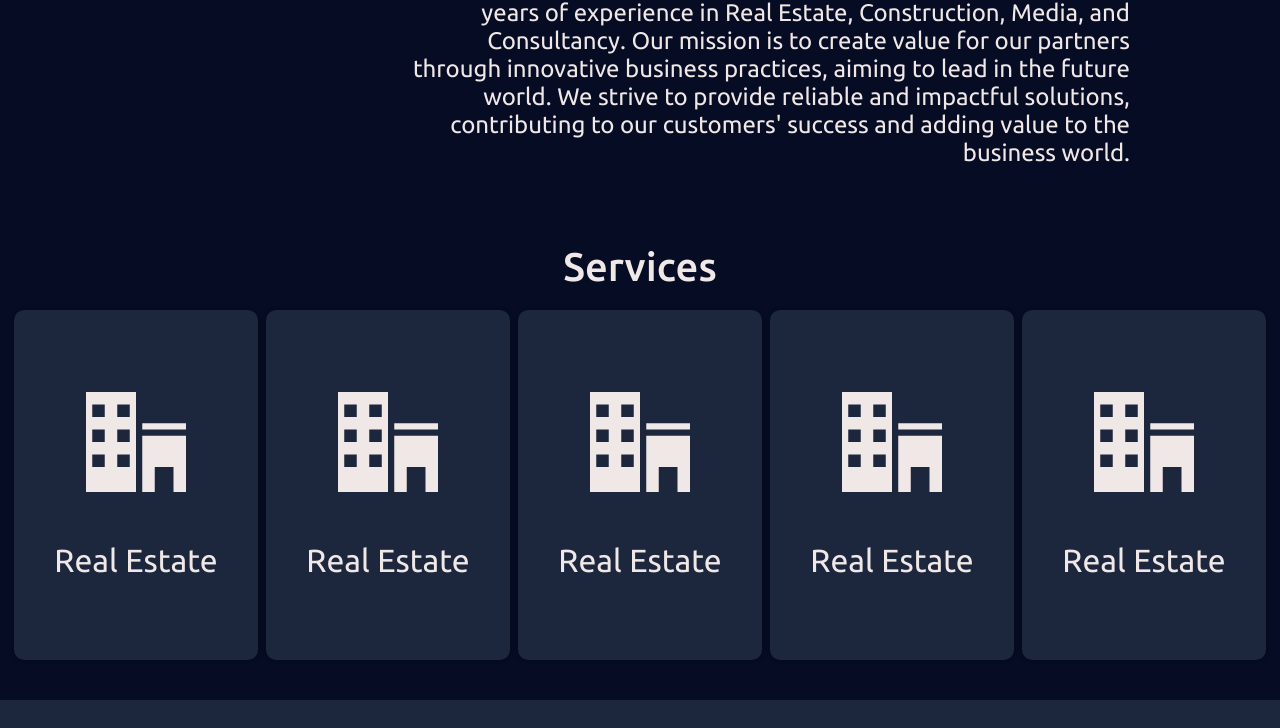
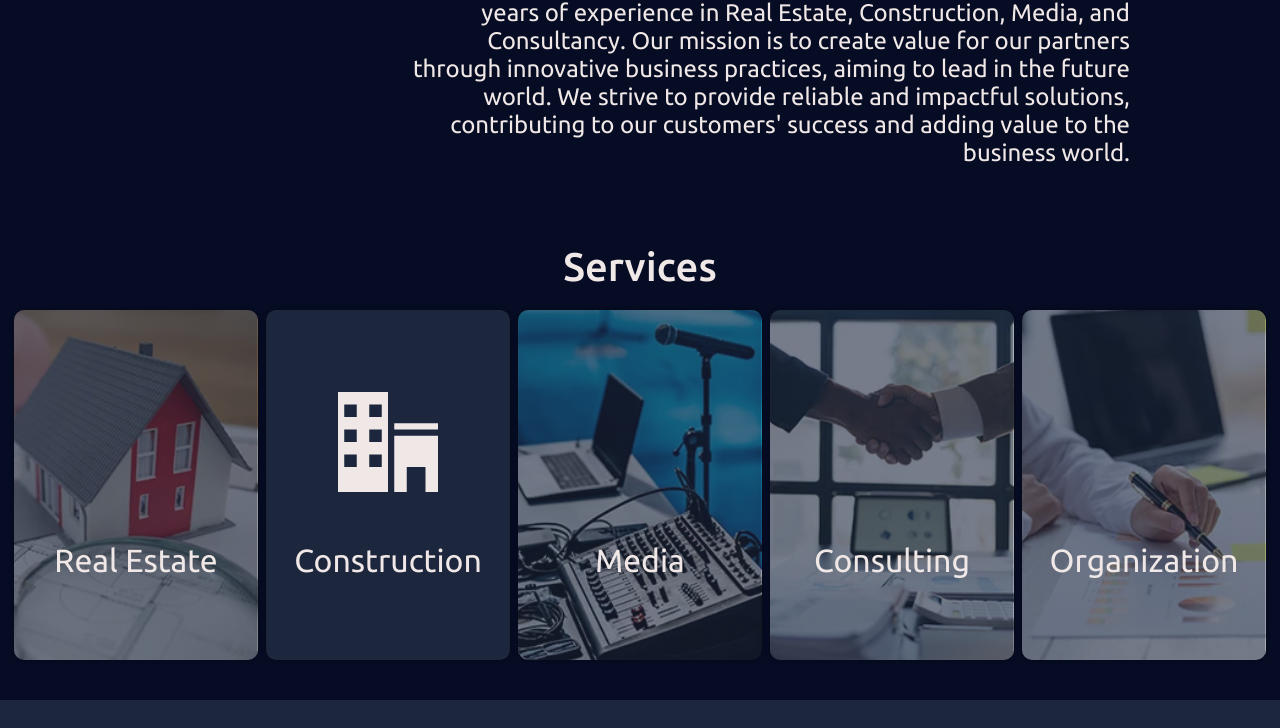
Before and after one commit to sekerhalithamza/yediyildizgo, a website: page src/index.html in a window 1280 px wide. Shown: the part 952-1680 px from the top of the page. Drawn offline with nearby package versions, Linux system fonts and the light colour scheme; files that its build step writes are made by us from their sources.

Commit message:
update: section-topics container bg's

```diff
--- a/src/index.html
+++ b/src/index.html
@@ -31,12 +31,7 @@
     </header>
     <main class="main">
       <section class="section section-hero">
-        <video
-          src="assets/background.mp4"
-          class="section-hero--bg"
-          autoplay
-          loop
-          muted></video>
+        <video src="assets/background.mp4" class="section-hero--bg" autoplay loop muted></video>
         <h1 class="section-hero--title heading-primary">
           <span class="brand">YEDİYILDIZ</span><br /><span
             class="text"
@@ -51,9 +46,7 @@
         >
       </section>
       <section class="section section-about">
-        <h2
-          class="section-about--title heading-secondary text"
-          data-language="HAKKIMIZDA">
+        <h2 class="section-about--title heading-secondary text" data-language="HAKKIMIZDA">
           About YEDİYILDIZ
         </h2>
         <div class="section-about__container">
@@ -65,105 +58,82 @@
           <p
             class="section-about__container--text text"
             data-language="Istanbul'da 2009 yılında kurulan Yediyıldız Girişim Ofisi, Gayrimenkul, İnşaat, Medya ve Danışmanlık alanlarında 28 yıllık deneyime sahiptir. Misyonumuz, yenilikçi iş uygulamalarıyla ortaklarımız için değer yaratmaktır; geleceğin dünyasında öncü olmayı hedefliyoruz. Güvenilir ve etkili çözümler sunarak müşterilerimizin başarısına katkı sağlamak ve iş dünyasına değer katmak için çaba gösteriyoruz.">
-            Established in Istanbul in 2009, Yediyıldız Girişim Office boasts 28
-            years of experience in Real Estate, Construction, Media, and
-            Consultancy. Our mission is to create value for our partners through
-            innovative business practices, aiming to lead in the future world.
-            We strive to provide reliable and impactful solutions, contributing
-            to our customers' success and adding value to the business world.
+            Established in Istanbul in 2009, Yediyıldız Girişim Office boasts 28 years of experience
+            in Real Estate, Construction, Media, and Consultancy. Our mission is to create value for
+            our partners through innovative business practices, aiming to lead in the future world.
+            We strive to provide reliable and impactful solutions, contributing to our customers'
+            success and adding value to the business world.
           </p>
         </div>
       </section>
       <section class="section section-topics">
-        <h2
-          class="section-topics--title heading-secondary text"
-          data-language="Servislerimiz">
+        <h2 class="section-topics--title heading-secondary text" data-language="Servislerimiz">
           Services
         </h2>
         <div class="section-topics__content">
           <div class="section-topics__content--card card">
-            <div class="card__side card__side--front">
-              <p
-                class="card__side--front--title text"
-                data-language="Gayrimenkul">
-                Real Estate
-              </p>
+            <div class="card__side card__side--front real-estate">
+              <p class="card__side--front--title text" data-language="Gayrimenkul">Real Estate</p>
+              <svg><use xlink:href="assets/sprite.svg#key"></use></svg>
+            </div>
+            <div
+              class="card__side card__side--back text"
+              data-language="Alıcılar ve satıcılar için hızlı gayrimenkul çözümleri. Yüksek etki reklamlar, hedefe yönelik portföyler daha hızlı bağlantı sağlar. Kapsamlı veritabanımızla zaman kazanın. Gayrimenkul ihtiyaçlarınız için bize güvenin.">
+              Buyers & sellers, swift property solutions. High-impact ads, targeted portfolios
+              connect faster. Save time with our comprehensive database. Trust us for your property
+              needs.
+            </div>
+          </div>
+          <div class="section-topics__content--card card">
+            <div class="card__side card__side--front construction">
+              <p class="card__side--front--title text" data-language="İnşaat">Construction</p>
               <svg><use xlink:href="assets/sprite.svg#office"></use></svg>
             </div>
             <div
               class="card__side card__side--back text"
               data-language="Alıcılar ve satıcılar için hızlı gayrimenkul çözümleri. Yüksek etki reklamlar, hedefe yönelik portföyler daha hızlı bağlantı sağlar. Kapsamlı veritabanımızla zaman kazanın. Gayrimenkul ihtiyaçlarınız için bize güvenin.">
-              Buyers & sellers, swift property solutions. High-impact ads,
-              targeted portfolios connect faster. Save time with our
-              comprehensive database. Trust us for your property needs.
+              Buyers & sellers, swift property solutions. High-impact ads, targeted portfolios
+              connect faster. Save time with our comprehensive database. Trust us for your property
+              needs.
             </div>
           </div>
           <div class="section-topics__content--card card">
-            <div class="card__side card__side--front">
-              <p
-                class="card__side--front--title text"
-                data-language="Gayrimenkul">
-                Real Estate
-              </p>
-              <svg><use xlink:href="assets/sprite.svg#office"></use></svg>
+            <div class="card__side card__side--front media">
+              <p class="card__side--front--title text" data-language="Medya">Media</p>
+              <svg><use xlink:href="assets/sprite.svg#tv"></use></svg>
             </div>
             <div
               class="card__side card__side--back text"
               data-language="Alıcılar ve satıcılar için hızlı gayrimenkul çözümleri. Yüksek etki reklamlar, hedefe yönelik portföyler daha hızlı bağlantı sağlar. Kapsamlı veritabanımızla zaman kazanın. Gayrimenkul ihtiyaçlarınız için bize güvenin.">
-              Buyers & sellers, swift property solutions. High-impact ads,
-              targeted portfolios connect faster. Save time with our
-              comprehensive database. Trust us for your property needs.
+              Buyers & sellers, swift property solutions. High-impact ads, targeted portfolios
+              connect faster. Save time with our comprehensive database. Trust us for your property
+              needs.
             </div>
           </div>
           <div class="section-topics__content--card card">
-            <div class="card__side card__side--front">
-              <p
-                class="card__side--front--title text"
-                data-language="Gayrimenkul">
-                Real Estate
-              </p>
-              <svg><use xlink:href="assets/sprite.svg#office"></use></svg>
+            <div class="card__side card__side--front consulting">
+              <p class="card__side--front--title text" data-language="Danışmanlık">Consulting</p>
+              <svg><use xlink:href="assets/sprite.svg#stats-dots"></use></svg>
             </div>
             <div
               class="card__side card__side--back text"
               data-language="Alıcılar ve satıcılar için hızlı gayrimenkul çözümleri. Yüksek etki reklamlar, hedefe yönelik portföyler daha hızlı bağlantı sağlar. Kapsamlı veritabanımızla zaman kazanın. Gayrimenkul ihtiyaçlarınız için bize güvenin.">
-              Buyers & sellers, swift property solutions. High-impact ads,
-              targeted portfolios connect faster. Save time with our
-              comprehensive database. Trust us for your property needs.
+              Buyers & sellers, swift property solutions. High-impact ads, targeted portfolios
+              connect faster. Save time with our comprehensive database. Trust us for your property
+              needs.
             </div>
           </div>
           <div class="section-topics__content--card card">
-            <div class="card__side card__side--front">
-              <p
-                class="card__side--front--title text"
-                data-language="Gayrimenkul">
-                Real Estate
-              </p>
-              <svg><use xlink:href="assets/sprite.svg#office"></use></svg>
+            <div class="card__side card__side--front organization">
+              <p class="card__side--front--title text" data-language="Organizasyon">Organization</p>
+              <svg><use xlink:href="assets/sprite.svg#magic-wand"></use></svg>
             </div>
             <div
               class="card__side card__side--back text"
               data-language="Alıcılar ve satıcılar için hızlı gayrimenkul çözümleri. Yüksek etki reklamlar, hedefe yönelik portföyler daha hızlı bağlantı sağlar. Kapsamlı veritabanımızla zaman kazanın. Gayrimenkul ihtiyaçlarınız için bize güvenin.">
-              Buyers & sellers, swift property solutions. High-impact ads,
-              targeted portfolios connect faster. Save time with our
-              comprehensive database. Trust us for your property needs.
-            </div>
-          </div>
-          <div class="section-topics__content--card card">
-            <div class="card__side card__side--front">
-              <p
-                class="card__side--front--title text"
-                data-language="Gayrimenkul">
-                Real Estate
-              </p>
-              <svg><use xlink:href="assets/sprite.svg#office"></use></svg>
-            </div>
-            <div
-              class="card__side card__side--back text"
-              data-language="Alıcılar ve satıcılar için hızlı gayrimenkul çözümleri. Yüksek etki reklamlar, hedefe yönelik portföyler daha hızlı bağlantı sağlar. Kapsamlı veritabanımızla zaman kazanın. Gayrimenkul ihtiyaçlarınız için bize güvenin.">
-              Buyers & sellers, swift property solutions. High-impact ads,
-              targeted portfolios connect faster. Save time with our
-              comprehensive database. Trust us for your property needs.
+              Buyers & sellers, swift property solutions. High-impact ads, targeted portfolios
+              connect faster. Save time with our comprehensive database. Trust us for your property
+              needs.
             </div>
           </div>
         </div>
@@ -179,10 +149,7 @@
           </a>
         </li>
         <li class="footer__list-item">
-          <a
-            aria-label="Footer Icon"
-            target="_blank"
-            href="https://twitter.com/ygofisi">
+          <a aria-label="Footer Icon" target="_blank" href="https://twitter.com/ygofisi">
             <svg>
               <use xlink:href="assets/sprite.svg#twitter"></use>
             </svg>
@@ -209,9 +176,7 @@
           </a>
         </li>
       </ul>
-      <span
-        class="footer--text text"
-        data-language="©️ 2009 Yediyıldız tüm hakları saklıdır."
+      <span class="footer--text text" data-language="©️ 2009 Yediyıldız tüm hakları saklıdır."
         >©️ 2009 Yediyıldız all rights reserved.</span
       >
       <ul class="footer__list">
@@ -230,10 +195,7 @@
           </a>
         </li>
         <li class="footer__list-item">
-          <a
-            aria-label="Footer Icon"
-            target="_blank"
-            href="https://goo.gl/maps/jXmeDdGv2PEr7p7cA">
+          <a aria-label="Footer Icon" target="_blank" href="https://goo.gl/maps/jXmeDdGv2PEr7p7cA">
             <svg>
               <use xlink:href="assets/sprite.svg#location"></use>
             </svg>
--- a/src/sass/components/_section-topics.scss
+++ b/src/sass/components/_section-topics.scss
@@ -37,12 +37,50 @@
     box-shadow: 0px 0px 4px 0px rgba(0, 0, 0, 0.4);
 
     &--front {
-      background-color: map-get($colors, secondary);
       display: flex;
       flex-direction: column-reverse;
       justify-content: center;
       align-items: center;
       gap: 5rem;
+      background-position: center;
+      background-size: cover;
+      background-repeat: no-repeat;
+
+      &.real-estate {
+        background-image: linear-gradient(
+            rgba(map-get($colors, secondary), 0.6),
+            rgba(map-get($colors, secondary), 0.6)
+          ),
+          url(/assets/real-estate.webp);
+      }
+
+      &.construction {
+        background-color: map-get($colors, secondary);
+      }
+
+      &.media {
+        background-image: linear-gradient(
+            rgba(map-get($colors, secondary), 0.6),
+            rgba(map-get($colors, secondary), 0.6)
+          ),
+          url(/assets/media.webp);
+      }
+
+      &.consulting {
+        background-image: linear-gradient(
+            rgba(map-get($colors, secondary), 0.6),
+            rgba(map-get($colors, secondary), 0.6)
+          ),
+          url(/assets/consulting.webp);
+      }
+
+      &.organization {
+        background-image: linear-gradient(
+            rgba(map-get($colors, secondary), 0.6),
+            rgba(map-get($colors, secondary), 0.6)
+          ),
+          url(/assets/organization.webp);
+      }
 
       &--title {
         font-size: map-get($font-sizes, xxl);
```
Also changed, not shown: src/assets/consulting.webp (added), src/assets/media.webp (added), src/assets/organization.webp (added), src/assets/real-estate.webp (added), src/assets/sprite.svg.
